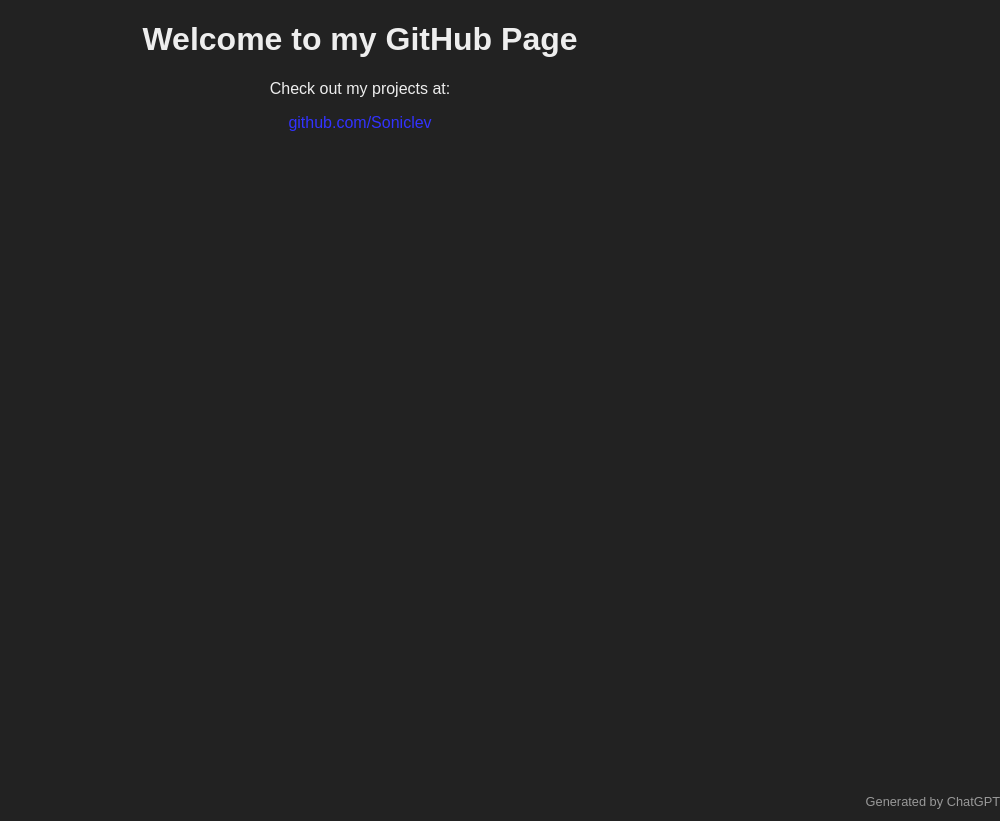
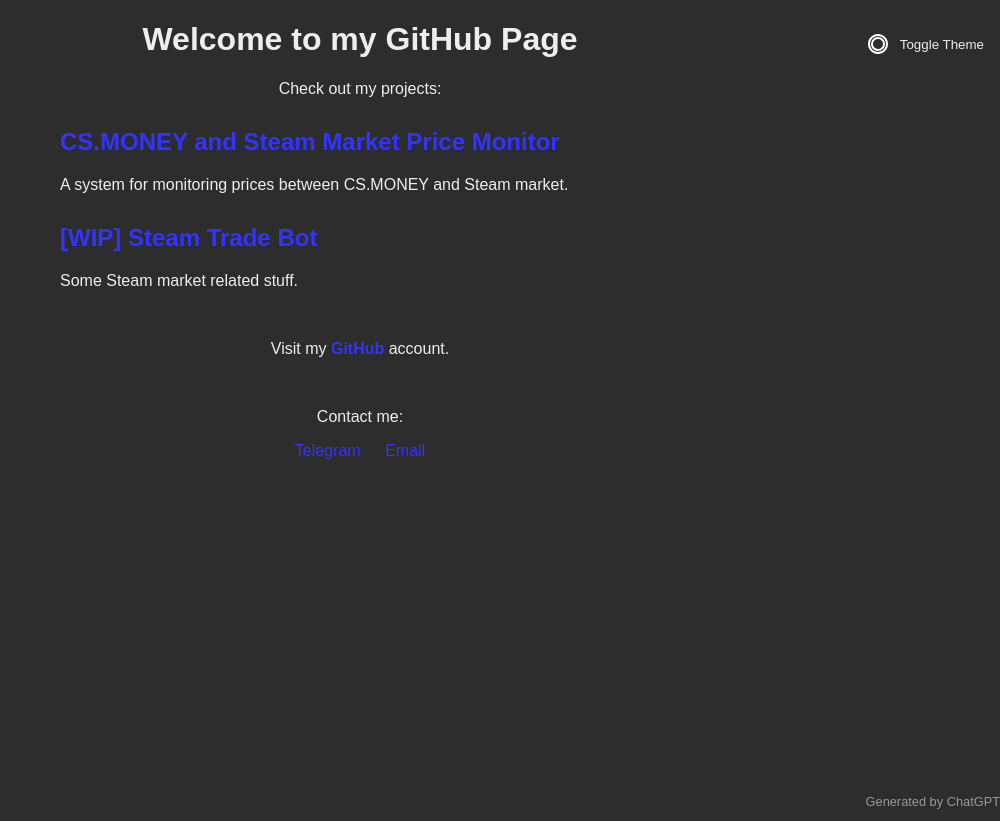
Before and after one commit to Soniclev/soniclev.github.io, a plain HTML site: page index.html in a window 1280 px wide. Shown: the whole page, without its empty margins (280-1280 px from the left). Drawn offline with Linux system fonts and the light colour scheme.

Commit message:
Update index.html

```diff
--- a/index.html
+++ b/index.html
@@ -1,27 +1,38 @@
 <!DOCTYPE html>
 <html>
+
 <head>
     <style>
-    html, body {
+        html,
+        body {
             margin: 0;
             padding: 0;
             width: 100%;
             height: 100%;
         }
+
         body {
             font-family: sans-serif;
             text-align: center;
             position: relative;
-      background-color: #222;
+            background-color: #2d2d2d;
             color: #eee;
         }
+
+        body.light-mode {
+            background-color: #eee;
+            color: #333;
+        }
+
         a {
             color: #33f;
             text-decoration: none;
         }
+
         a:hover {
             text-decoration: underline;
         }
+
         .small-text {
             font-size: 0.8em;
             color: #999;
@@ -29,13 +40,94 @@
             right: 0;
             bottom: 0;
         }
+
+        .project {
+            margin: 30px auto;
+            max-width: 600px;
+            text-align: left;
+        }
+
+        .project-link {
+            color: #33f;
+            font-weight: bold;
+        }
+
+        .github-link {
+            margin-top: 50px;
+        }
+
+        .social-links {
+            margin-top: 50px;
+        }
+
+        .social-links a {
+            margin: 0 10px;
+        }
+
+        .theme-toggle {
+            position: absolute;
+            top: 10px;
+            right: 10px;
+            background-color: transparent;
+            color: inherit;
+            border: none;
+            cursor: pointer;
+        }
+
+        .theme-toggle div {
+            display: flex;
+            flex-direction: row;
+            align-items: center;
+        }
+
+        .theme-toggle svg {
+            margin-right: 10px;
+        }
+
+        .theme-toggle:focus {
+            outline: none;
+        }
     </style>
     <title>My GitHub Page</title>
 </head>
+
 <body>
     <h1>Welcome to my GitHub Page</h1>
-  <p>Check out my projects at:</p>
-  <p><a href="https://github.com/Soniclev">github.com/Soniclev</a></p>
+    <p>Check out my projects:</p>
+    <div class="project">
+        <h2><a href="https://github.com/Soniclev/steam_csmoney" class="project-link" target="_blank">CS.MONEY and Steam Market Price
+                Monitor</a></h2>
+        <p>A system for monitoring prices between CS.MONEY and Steam market.</p>
+    </div>
+    <div class="project">
+        <h2><a href="https://github.com/Soniclev/steam-trade-bot" class="project-link" target="_blank">[WIP] Steam Trade Bot</a></h2>
+        <p>Some Steam market related stuff.</p>
+    </div>
     <p class="small-text">Generated by ChatGPT</p>
+    <div class="github-link">
+        <p>Visit my <a href="https://github.com/Soniclev" class="project-link" target="_blank">GitHub</a> account.</p>
+    </div>
+    <div class="social-links">
+        <p>Contact me:</p>
+        <a href="https://soniclev.t.me" class="social-link" target="_blank">Telegram</a>
+        <a href="mailto:soniclev@mail.ru" class="social-link" target="_blank">Email</a>
+    </div>
+    <button class="theme-toggle" onclick="toggleTheme()">
+        <div>
+            <svg xmlns="http://www.w3.org/2000/svg" width="24" height="24" viewBox="0 0 24 24">
+                <path fill="#fff"
+                    d="M12 2C6.486 2 2 6.486 2 12s4.486 10 10 10 10-4.486 10-10S17.514 2 12 2zm0 18c-4.411 0-8-3.589-8-8s3.589-8 8-8 8 3.589 8 8-3.589 8-8 8z" />
+                <path fill="#fff"
+                    d="M12 5a7 7 0 0 0-7 7c0 3.866 3.134 7 7 7s7-3.134 7-7a7 7 0 0 0-7-7zm0 12a5 5 0 0 1-5-5c0-2.761 2.239-5 5-5s5 2.239 5 5-2.239 5-5 5z" />
+            </svg>
+            Toggle Theme
+        </div>
+    </button>
+    <script>
+        function toggleTheme() {
+            document.body.classList.toggle("light-mode");
+        }
+    </script>
 </body>
+
 </html>
```
Lines whose indentation alone changed are shown as unchanged.
